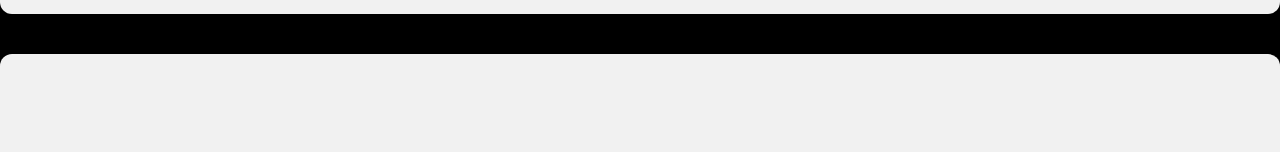
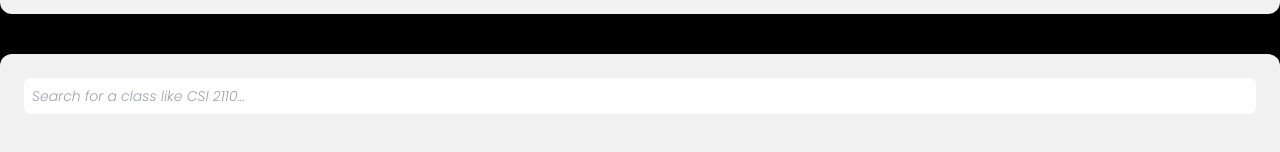
Before and after one commit to g-raman/uoEnroll, a React (Vite) app: page / in a window 1280 px wide. Shown: the part 466-618 px from the top of the page. Built offline with nearby package versions, Linux system fonts and the light colour scheme.

Commit message:
feat: add search bar

```diff
--- a/src/App.jsx
+++ b/src/App.jsx
@@ -1,5 +1,6 @@
 import CalendarDay from './components/CalendarDay';
 import DayNavigation from './components/DayNavigation';
+import SearchBar from './components/SearchBar';
 
 function App() {
   return (
@@ -9,7 +10,9 @@ function App() {
         <CalendarDay />
       </div>
 
-      <div className="h-[35%] w-full rounded-t-xl bg-[#f1f1f1]"></div>
+      <div className="h-[35%] w-full rounded-t-xl bg-[#f1f1f1] p-6">
+        <SearchBar />
+      </div>
     </div>
   );
 }
--- /dev/null
+++ b/src/components/SearchBar.jsx
@@ -0,0 +1,10 @@
+const SearchBar = () => {
+  return (
+    <input
+      className="w-full rounded-md p-2 font-poppins text-sm font-light italic"
+      placeholder="Search for a class like CSI 2110..."
+    />
+  );
+};
+
+export default SearchBar;
```
